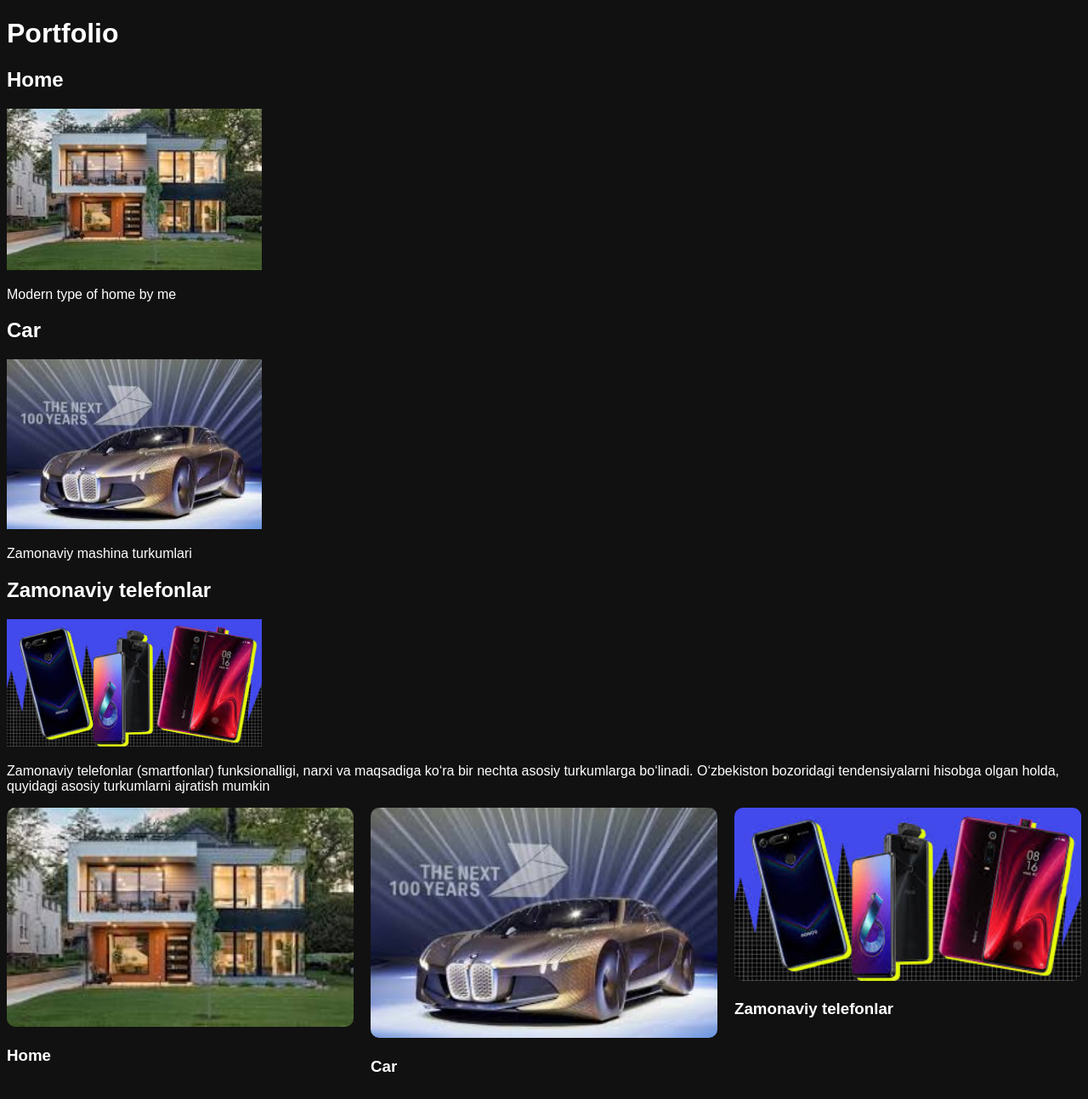
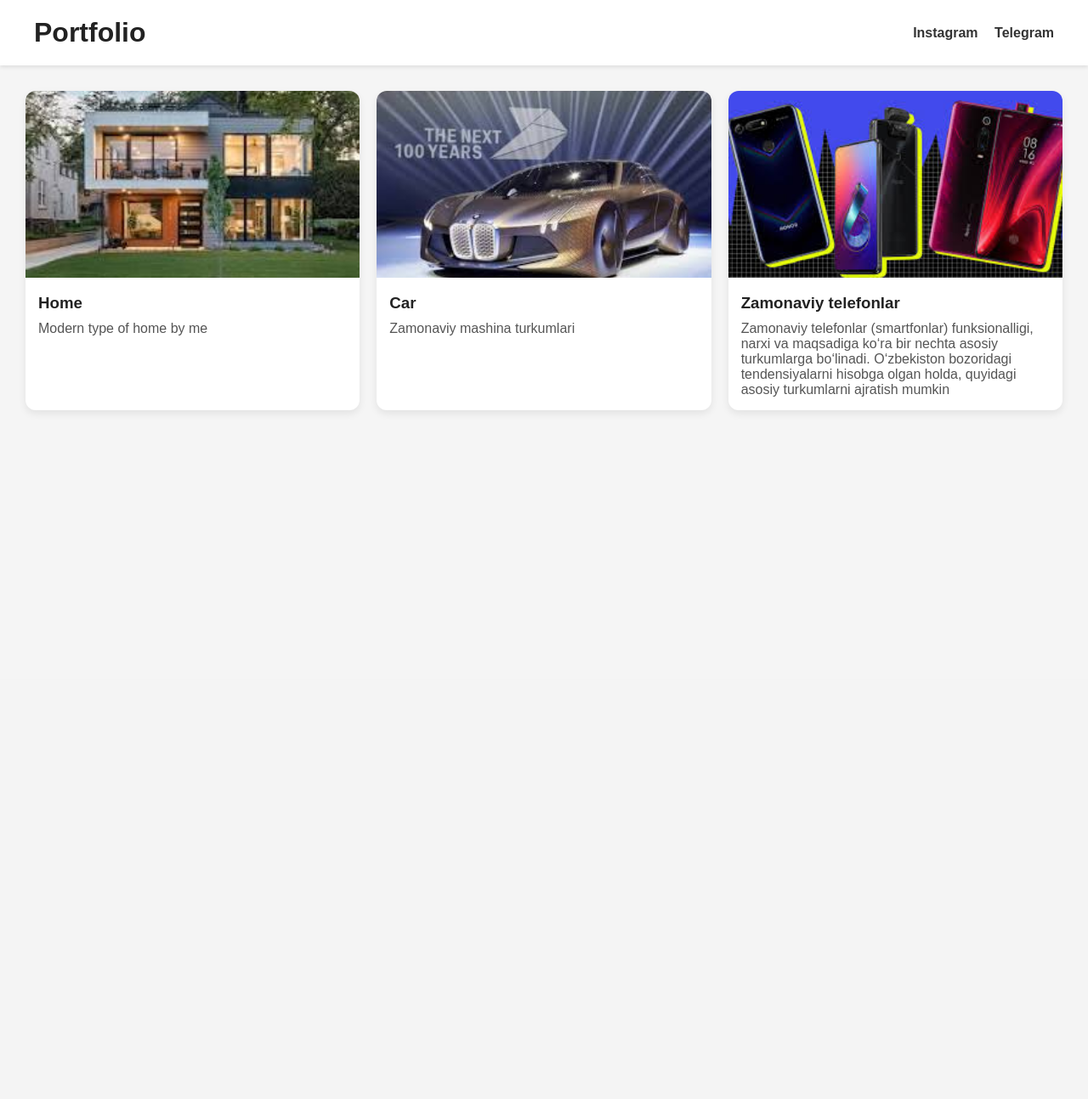
Before and after one commit to imurodov247-dotcom/Website, a Django app: page /go/ in a window 1280 px wide. Shown: the whole page at 85% size. After the commit the page ends 485 px from the top, so only its background shows below. Run offline with Django 5.2, Linux system fonts and the light colour scheme; data comes from the database, SQL or seed files in the repository; both versions use the stored data as it was after the commit.

Commit message:
second work

```diff
--- a/core/templates/home.html
+++ b/core/templates/home.html
@@ -2,43 +2,96 @@
 <html>
 <head>
     <title>Portfolio</title>
-</head>
-<body>
-    <h1>Portfolio</h1>
 
-    {% for project in projects %}
-        <div>
-            <h2>{{ project.title }}</h2>
-            <img src="{{ project.image.url }}" width="300">
-            <p>{{ project.description }}</p>
-        </div>
-    {% endfor %}
-</body>
-</html>
+    <meta name="viewport" content="width=device-width, initial-scale=1.0">
 
     <style>
         body {
-    font-family: Arial;
-    background: #111;
-    color: white;
+            margin: 0;
+            font-family: Arial, sans-serif;
+            background: #f5f5f5;
+            color: #222;
+        }
+
+        header {
+            display: flex;
+            justify-content: space-between;
+            align-items: center;
+            padding: 20px 40px;
+            background: white;
+            box-shadow: 0 2px 5px rgba(0,0,0,0.1);
+        }
+
+        header h1 {
+            margin: 0;
+        }
+
+        .social a {
+            margin-left: 15px;
+            text-decoration: none;
+            color: #333;
+            font-weight: bold;
+        }
+
+        .social a:hover {
+            color: #0077ff;
+        }
+
+        .container {
+            padding: 30px;
         }
 
         .grid {
             display: grid;
-    grid-template-columns: repeat(3, 1fr);
+            grid-template-columns: repeat(auto-fit, minmax(280px, 1fr));
             gap: 20px;
+        }
+
+        .card {
+            background: white;
+            border-radius: 12px;
+            overflow: hidden;
+            box-shadow: 0 4px 10px rgba(0,0,0,0.08);
+            transition: 0.3s;
+        }
+
+        .card:hover {
+            transform: translateY(-5px);
         }
 
         .card img {
             width: 100%;
-    border-radius: 10px;
-    transition: 0.3s;
+            height: 220px;
+            object-fit: cover;
         }
 
-.card img:hover {
-    transform: scale(1.05);
+        .card-content {
+            padding: 15px;
+        }
+
+        .card h3 {
+            margin: 0 0 10px;
+        }
+
+        .card p {
+            margin: 0;
+            color: #555;
         }
     </style>
+</head>
+
+<body>
+
+<header>
+    <h1>Portfolio</h1>
+
+    <div class="social">
+        <a href="https://www.instagram.com/oma_agency_uz/#" target="_blank">Instagram</a>
+        <a href="https://t.me/oma_agency_uz" target="_blank">Telegram</a>
+    </div>
+</header>
+
+<div class="container">
 
     <div class="grid">
         {% for project in projects %}
@@ -46,7 +99,16 @@ body {
             <a href="/project/{{ project.id }}/">
                 <img src="{{ project.image.url }}">
             </a>
+
+            <div class="card-content">
                 <h3>{{ project.title }}</h3>
+                <p>{{ project.description }}</p>
+            </div>
         </div>
         {% endfor %}
     </div>
+
+</div>
+
+</body>
+</html>
--- a/core/urls.py
+++ b/core/urls.py
@@ -5,4 +5,5 @@ urlpatterns = [
     path('hello/', views.Helloview.as_view(), name="hello"),
     path('go/', views.home),
     path('project/<int:id>/', views.project_detail),
+
 ]
```
Also changed, not shown: core/templates/detail.html (+45 -0 lines), db.sqlite3, media/projects/car.jfif (added), media/projects/cell.jfif (added). Lines whose indentation alone changed are shown as unchanged.
